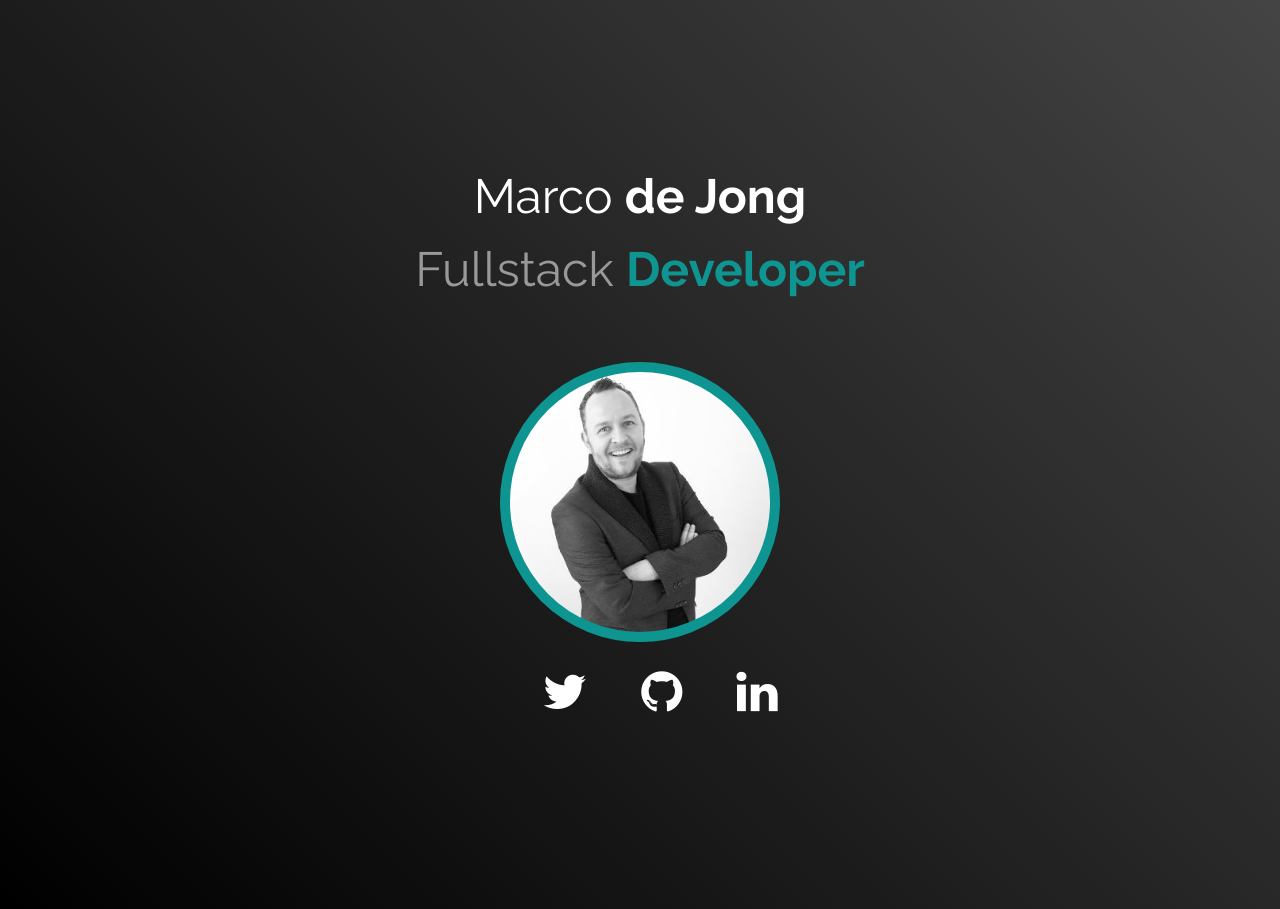
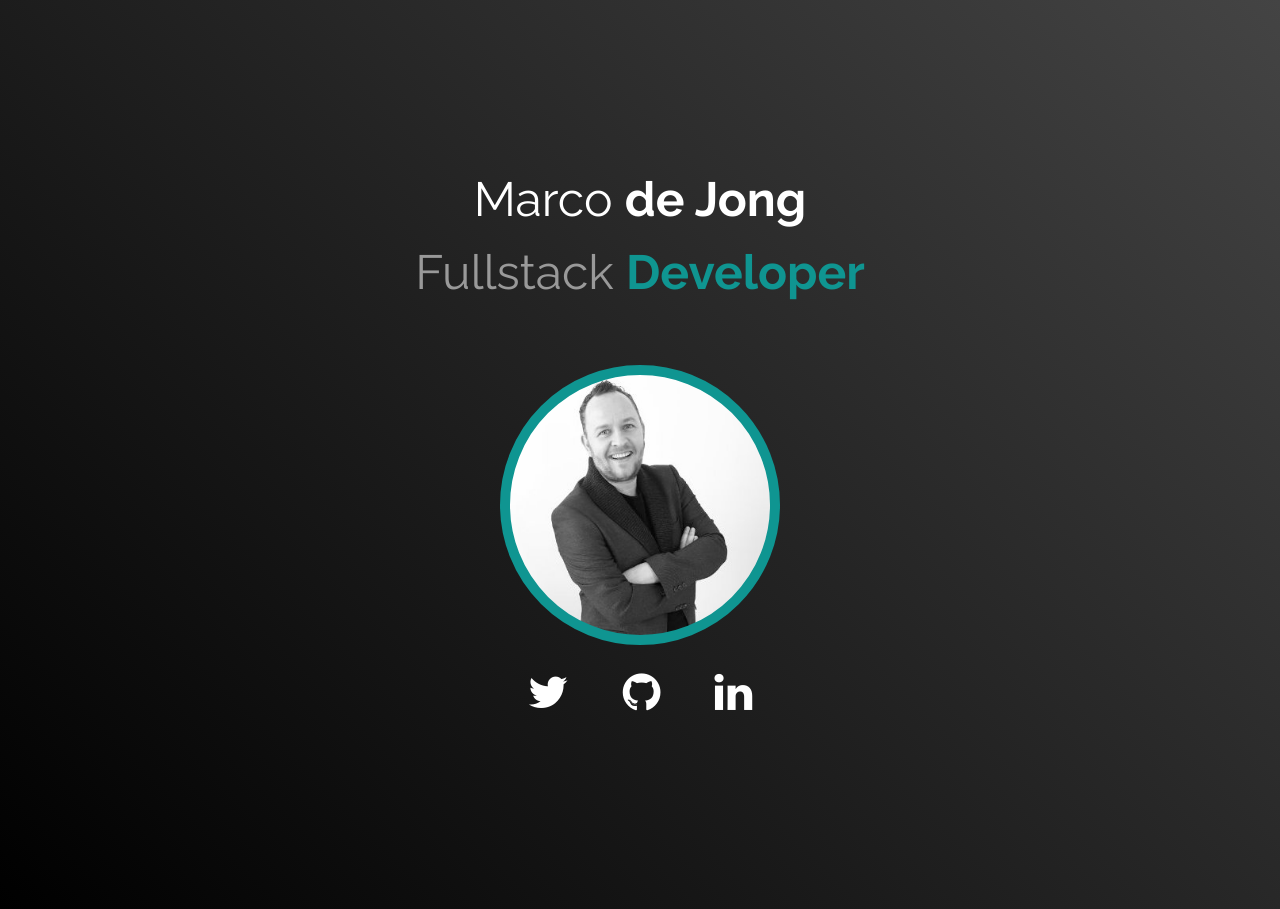
Before and after one commit to MarcoDeJong/marcodejong.github.io, a Jekyll site: the page built from index.md, in a window 1280 px wide. Built offline with Jekyll 4.4.1, drawn with Linux system fonts in a browser that asks for light colours.

Commit message:
fix(social): align icons

```diff
--- a/_sass/_social.scss
+++ b/_sass/_social.scss
@@ -5,6 +5,7 @@
   list-style: none;
   margin-bottom: $margin-s;
   margin-top: $margin-s/2;
+  padding:0;
 }
 
 .social-bar__listitem {
@@ -13,12 +14,13 @@
 
 .social-bar__link {
   color: #fff;
-  font-size: $txt-xxxl;
+  font-size: $txt-xxl;
   padding: 0 25px;
   transition: all .2s;
-  transform: rotate(-25deg);
 
   &:hover {
+    transform: rotate(-25deg);
+
     .social-bar__twitter {
       color: $twitter;
     }
```
